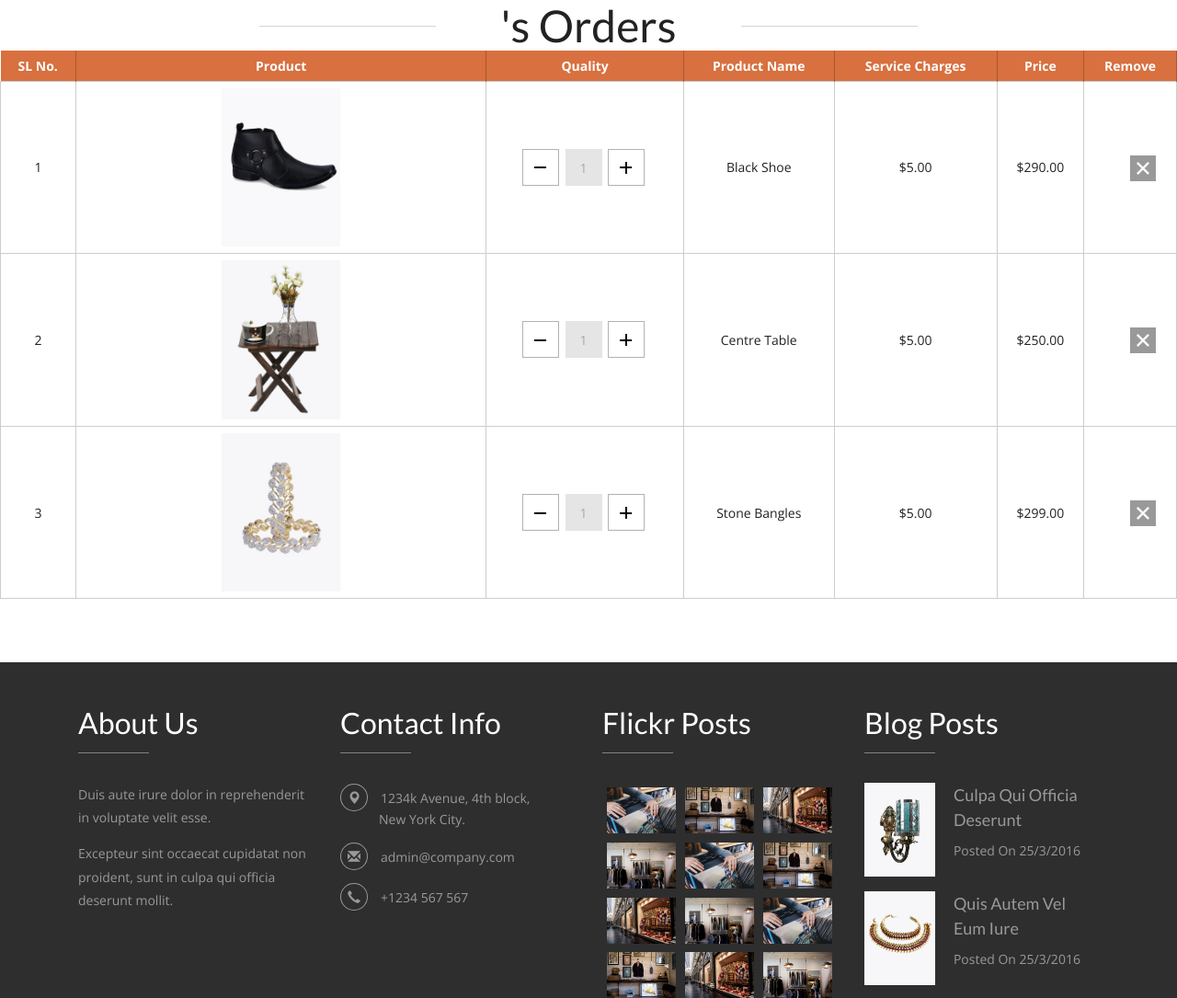
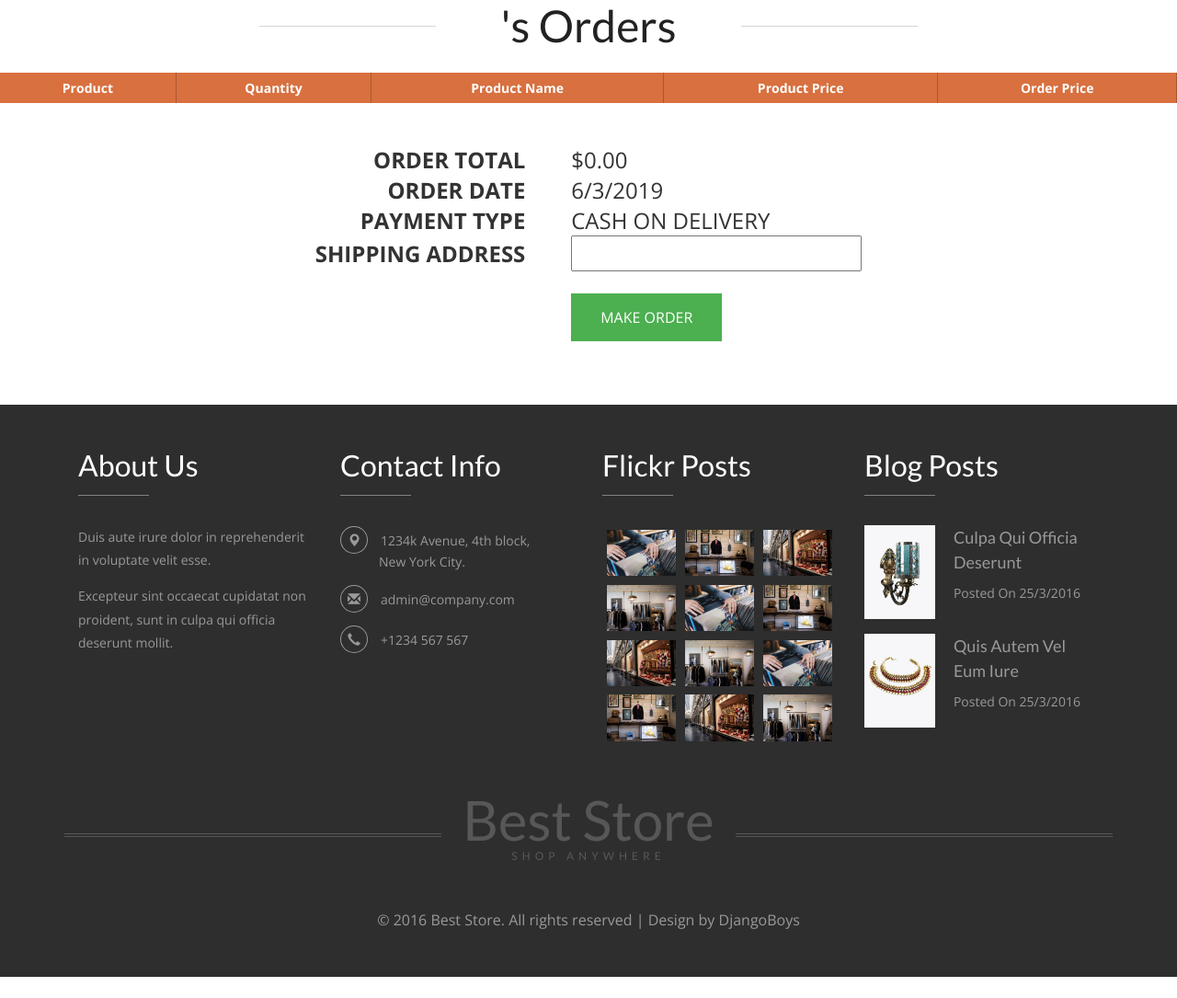
Before and after one commit to rishabh-22/Vault-POC, a Django app: page /orders/ in a window 1280 px wide. Shown: the part 207-1292 px from the top of the page at 92% size. After the commit the page ends 1269 px from the top, so only its background shows below. Run offline with Django 3.2, Linux system fonts and the light colour scheme; lists and menus that the app fills with data are empty; some libraries are stand-ins or nearby versions.

Commit message:
order page up and running

```diff
--- a/BestStore/FrontEnd/templates/Orders/checkout.html
+++ b/BestStore/FrontEnd/templates/Orders/checkout.html
@@ -52,7 +52,7 @@
 			</div>
 			<div class="checkout-left">
 				<div class="checkout-left-basket animated wow slideInLeft" data-wow-delay=".5s">
-					<h4>Continue Checkout</h4>
+					<a href='/orders/'><h4>Continue Checkout</h4></a>
 					<ul>
 						{% for key, data in products.items %}
 						<li class='checkout-box-items' id='checkout-item-{{data.product.id}}'>{{data.product.name}} &nbsp (qty. <div id='{{data.product.id}}-checkout-qty' style='display: inline !important;'>{{data.qty}}</div>)  <span>$<div id='{{data.product.id}}-checkout-price' style='display: inline !important;'>{{data.total_product_price}}</div>.00</span></li>
--- a/BestStore/FrontEnd/templates/Orders/orders.html
+++ b/BestStore/FrontEnd/templates/Orders/orders.html
@@ -1,123 +1,82 @@
 {% extends "General/base.html" %}
 {% load static %}
 {% block content %}
-
+<style>
+#order-final-table {
+	margin: auto;
+	font-size: 24px;
+}
+.order-button {
+  background-color: #4CAF50; /* Green */
+  border: none;
+  color: white;
+  padding: 15px 32px;
+  text-align: center;
+  text-decoration: none;
+  display: inline-block;
+  font-size: 16px;
+  margin-top: 24px;
+}
+</style>
 <h3 class="title animated wow zoomIn" data-wow-delay=".5s">{{ firstname }} 's Orders</h3>
 
 <div class="checkout-right animated wow slideInUp" data-wow-delay=".5s">
-				<table class="timetable_sub">
+	<table class="timetable_sub" style='margin-top: 24px;'>
 		<thead>
 			<tr>
-							<th>SL No.</th>
 				<th>Product</th>
-							<th>Quality</th>
+				<th>Quantity</th>
 				<th>Product Name</th>
-							<th>Service Charges</th>
-							<th>Price</th>
-							<th>Remove</th>
+				<th>Product Price</th>
+				<th>Order Price</th>
 			</tr>
 		</thead>
-					<tr class="rem1">
-						<td class="invert">1</td>
-						<td class="invert-image"><a href="single.html"><img src="images/22.jpg" alt=" " class="img-responsive" /></a></td>
+		{% for key, data in products.items %}
+		<tr class="rem1" id='product-{{data.product.id}}'>
+			<td class="invert-image"><a href="single.html"><img src="{{data.product.productimages_set.first.image.url}}" alt=" " style='height: 42px !important; width: 42px !important;' class="img-responsive" /></a></td>
 			<td class="invert">
 					<div class="quantity">
 					<div class="quantity-select">
-									<div class="entry value-minus">&nbsp;</div>
-									<div class="entry value"><span>1</span></div>
-									<div class="entry value-plus active">&nbsp;</div>
+						<div class="entry value" id='{{data.product.id}}-product-qty'><span>{{data.qty}}</span></div>
 					</div>
 				</div>
 			</td>
-						<td class="invert">Black Shoe</td>
-						<td class="invert">$5.00</td>
-						<td class="invert">$290.00</td>
-						<td class="invert">
-							<div class="rem">
-								<div class="close1"> </div>
-							</div>
-							<script>$(document).ready(function(c) {
-								$('.close1').on('click', function(c){
-									$('.rem1').fadeOut('slow', function(c){
-										$('.rem1').remove();
-									});
-									});
-								});
-						   </script>
-						</td>
+			<td class="invert">{{data.product.name}}</td>
+			<td class="invert">${{data.product.price}}.00</td>
+			<td class="invert product-order" data-price='{{data.product.price}}' data-qty='{{data.qty}}'></td>
 		</tr>
-					<tr class="rem2">
-						<td class="invert">2</td>
-						<td class="invert-image"><a href="single.html"><img src="images/30.jpg" alt=" " class="img-responsive" /></a></td>
-						<td class="invert">
-							 <div class="quantity">
-								<div class="quantity-select">
-									<div class="entry value-minus">&nbsp;</div>
-									<div class="entry value"><span>1</span></div>
-									<div class="entry value-plus active">&nbsp;</div>
-								</div>
-							</div>
-						</td>
-						<td class="invert">Centre Table</td>
-						<td class="invert">$5.00</td>
-						<td class="invert">$250.00</td>
-						<td class="invert">
-							<div class="rem">
-								<div class="close2"> </div>
-							</div>
-							<script>$(document).ready(function(c) {
-								$('.close2').on('click', function(c){
-									$('.rem2').fadeOut('slow', function(c){
-										$('.rem2').remove();
-									});
-									});
-								});
-						   </script>
-						</td>
+		{% endfor %}
+	</table>
+
+	<br><br>
+	<table id='order-final-table'>
+		<tr>
+			<th style='text-align: right;'>ORDER TOTAL</th>
+			<td>&nbsp&nbsp&nbsp&nbsp&nbsp&nbsp&nbsp&nbsp</td>
+			<td>$<span id='total-order-price'></span>.00</td>
 		</tr>
-					<tr class="rem3">
-						<td class="invert">3</td>
-						<td class="invert-image"><a href="single.html"><img src="images/11.jpg" alt=" " class="img-responsive" /></a></td>
-						<td class="invert">
-							 <div class="quantity">
-								<div class="quantity-select">
-									<div class="entry value-minus">&nbsp;</div>
-									<div class="entry value"><span>1</span></div>
-									<div class="entry value-plus active">&nbsp;</div>
-								</div>
-							</div>
-						</td>
-						<td class="invert">Stone Bangles</td>
-						<td class="invert">$5.00</td>
-						<td class="invert">$299.00</td>
-						<td class="invert">
-							<div class="rem">
-								<div class="close3"> </div>
-							</div>
-							<script>$(document).ready(function(c) {
-								$('.close3').on('click', function(c){
-									$('.rem3').fadeOut('slow', function(c){
-										$('.rem3').remove();
-									});
-									});
-								});
-						   </script>
-						</td>
+		<tr>
+			<th style='text-align: right;'>ORDER DATE</th>
+			<td>&nbsp&nbsp&nbsp&nbsp&nbsp&nbsp&nbsp&nbsp</td>
+			<td><span id='order-date'></span></td>
 		</tr>
-								<!--quantity-->
-									<script>
-									$('.value-plus').on('click', function(){
-										var divUpd = $(this).parent().find('.value'), newVal = parseInt(divUpd.text(), 10)+1;
-										divUpd.text(newVal);
-									});
-
-									$('.value-minus').on('click', function(){
-										var divUpd = $(this).parent().find('.value'), newVal = parseInt(divUpd.text(), 10)-1;
-										if(newVal>=1) divUpd.text(newVal);
-									});
-									</script>
-								<!--quantity-->
+		<tr>
+			<th style='text-align: right;'>PAYMENT TYPE</th>
+			<td>&nbsp&nbsp&nbsp&nbsp&nbsp&nbsp&nbsp&nbsp</td>
+			<td>CASH ON DELIVERY</td>
+		</tr>
+		<tr>
+			<th style='text-align: right;'>SHIPPING ADDRESS</th>
+			<td>&nbsp&nbsp&nbsp&nbsp&nbsp&nbsp&nbsp&nbsp</td>
+			<td><input id='address' type='textarea'></td>
+		</tr>
+		<tr>
+			<td></td>
+			<td></td>
+			<td><button class='order-button'>MAKE ORDER</button></td>
+		</tr>
 	</table>
+	{% csrf_token %}
 </div>
 
 
@@ -125,7 +84,43 @@
 <br>
 <br>
 
+<script type='text/javascript'>
+	$(document).ready(function() {
+		var today = new Date();
+		$('#order-date').html(today.toLocaleDateString())
 
+		order_prices = $('.product-order')
+		total_order_price = 0
+		for (let i=0; i<order_prices.length; i++) {
+			price = parseInt(order_prices[i].getAttribute('data-price'))
+			qty = parseInt(order_prices[i].getAttribute('data-qty'))
+			total_product_order = (price*qty)
+			total_order_price += total_product_order
+			html_str = "$"+total_product_order.toString()+".00"
+			$(order_prices[i]).html(html_str)
+		}
+		$('#total-order-price').html(total_order_price)
+		$('.order-button').on('click', function() {
+			address = $('#address').val().trim().replace(/[\W_]+/g,"")
+			if (address.length > 0) {
+				var xmlhttp = new XMLHttpRequest();   // new HttpRequest instance
+				xmlhttp.onreadystatechange = function() {
+					if (this.readyState == 4 && this.status == 200) {
+						res = JSON.parse(this.responseText)
+						if (res['success'] === true) {
+							alert('Order has been placed. Check your email for confirmation.')
+						}
+					}
+				};
+				xmlhttp.setRequestHeader("Content-Type", "application/json");
+				xmlhttp.setRequestHeader("X-CSRFToken", $("[name=csrfmiddlewaretoken]").val());
+
+				xmlhttp.open("POST", "/orders/");
+				xmlhttp.send(JSON.stringify({"address": address}));
+			}
+		})
+	})
+</script>
 
 
 {% include "General/footer.html" %}
--- a/BestStore/Orders/views.py
+++ b/BestStore/Orders/views.py
@@ -3,9 +3,8 @@ from Products.models import Product
 
 
 def checkout(request):
-    cart = request.session.get('cart', dict())
-    prods = {k: cart_detail_to_product(v) for k, v in cart.items()}
-    return render(request, 'Orders/checkout.html', context={'products': prods})
+    context = {'products': get_cart_items(request)}
+    return render(request, 'Orders/checkout.html', context=context)
 
 
 def cart_detail_to_product(prod_dict):
@@ -17,7 +16,13 @@ def cart_detail_to_product(prod_dict):
 
 
 def orders(request):
-    return render(request, 'Orders/orders.html')
+    context = {'products': get_cart_items(request)}
+    return render(request, 'Orders/orders.html', context=context)
+
+
+def get_cart_items(request):
+    cart = request.session.get('cart', dict())
+    return {k: cart_detail_to_product(v) for k, v in cart.items()}
 
 #
 # def process_order(request):
```
Lines whose indentation alone changed are shown as unchanged.
